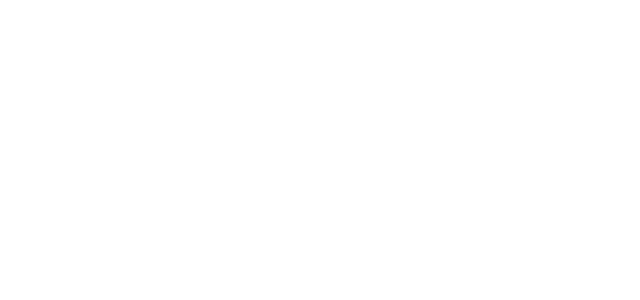
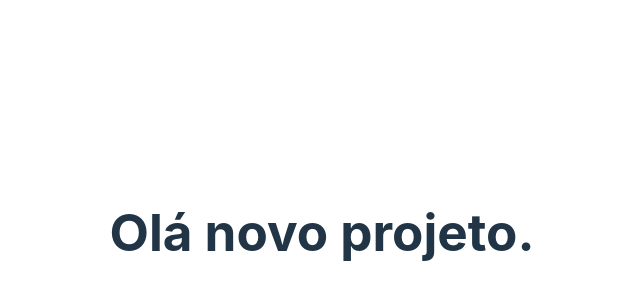
Before and after one commit to alexprogran/Budget, a React (Vite) app: page / in a window 1280 px wide. Shown: the part 168-468 px from the top of the page, without its empty margins (318-958 px from the left). Built offline with nearby package versions, Linux system fonts and the light colour scheme.

Commit message:
Alterações teste

```diff
--- a/src/App.jsx
+++ b/src/App.jsx
@@ -6,7 +6,7 @@
 
   return (
     <>
-
+     <h1>Olá novo projeto.</h1>
     </>
   )
 }
```
